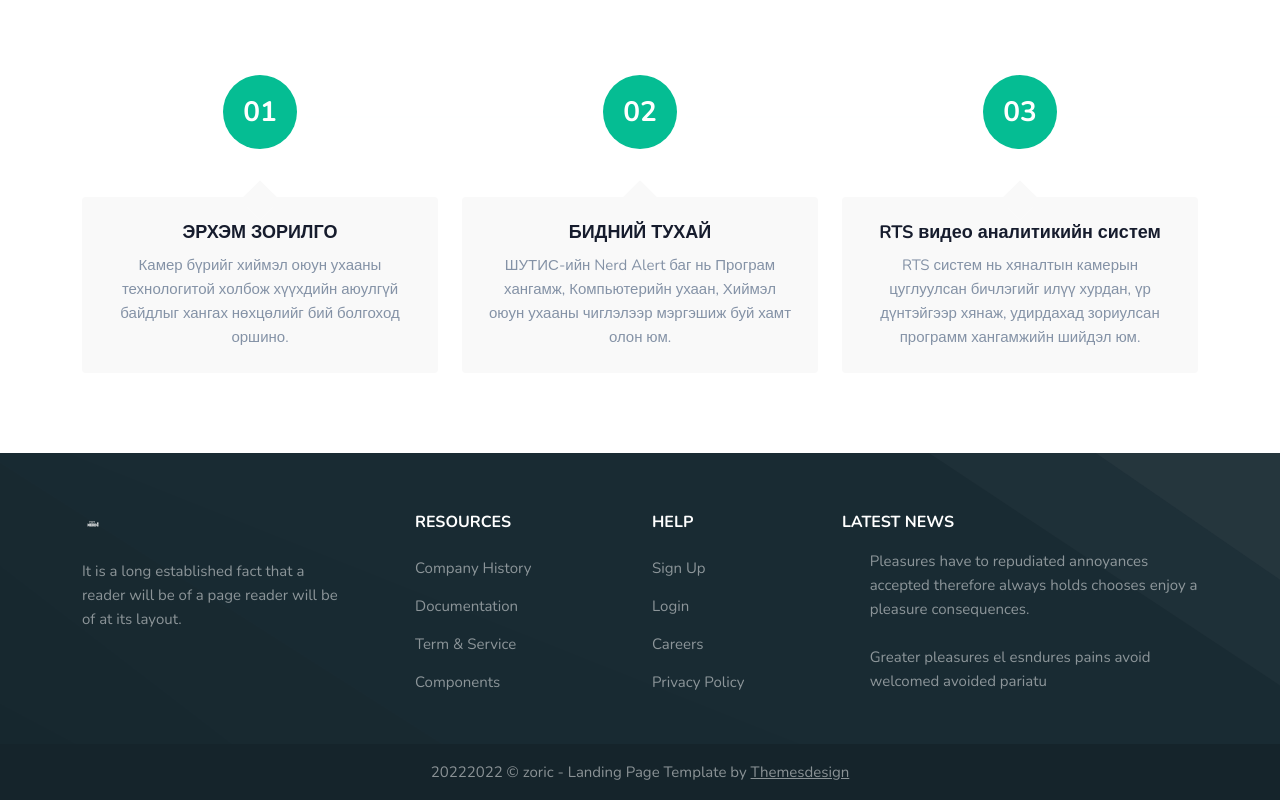
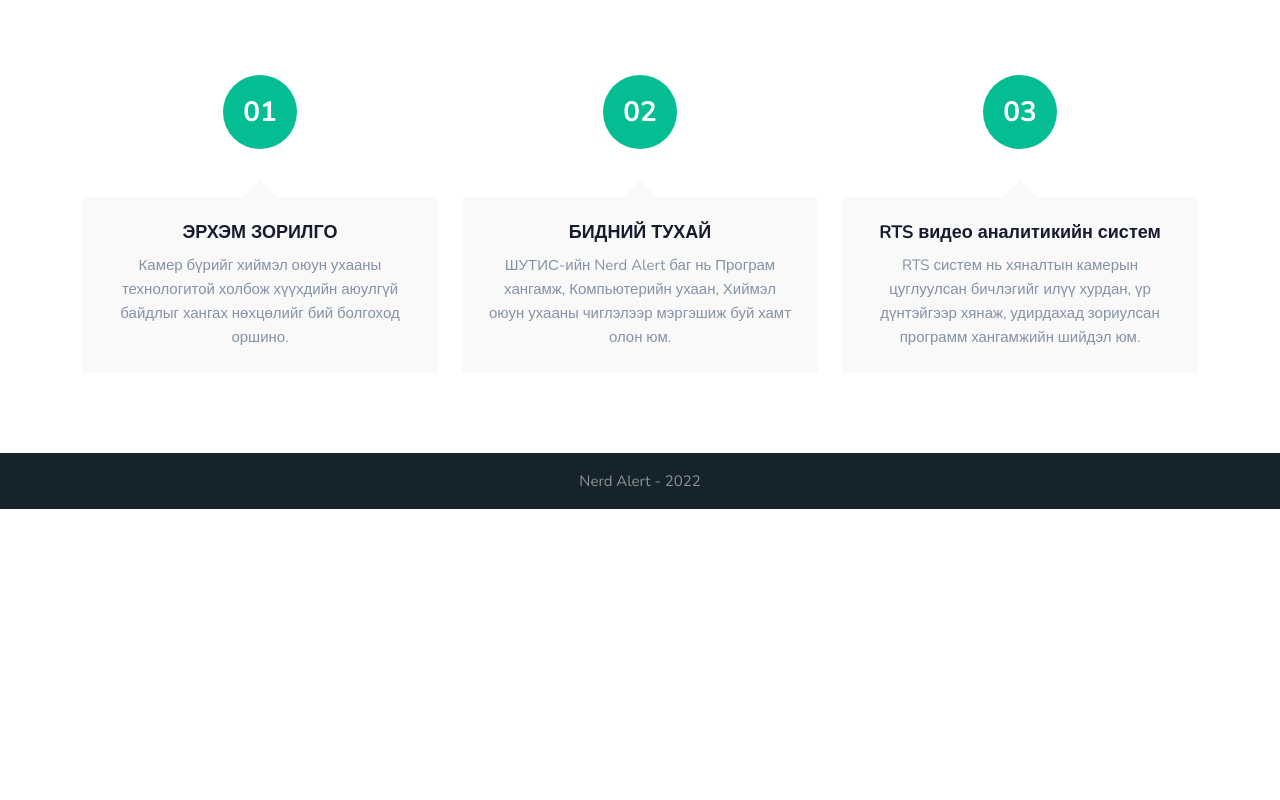
Before and after one commit to nerdalert-mn/nerdalert-web, a plain HTML site: page index.html in a window 1280 px wide. Shown: the part 1678-2478 px from the top of the page. After the commit the page ends 2187 px from the top, so only its background shows below. Drawn offline with nearby package versions, Linux system fonts and the light colour scheme; a web font is replaced by a local one.

Commit message:
remove footer

```diff
--- a/index.html
+++ b/index.html
@@ -296,102 +296,6 @@
 
 
         <!-- START FOOTER -->
-        <footer class="bg-footer">
-            <div class="container">
-                <div class="row">
-                    <div class="col-lg-3">
-                        <div class="mt-4">
-                            <a href="https://themesdesign.in/zoric-react/layout/index-1.html"><img src="zoric%20|%20Responsive%20Bootstrap%205%20Landing%20Page%20Template%20|%20Themesdesign_files/logo-light.png" alt="" height="22"></a>
-                            <p class="text-white-50 mt-3 pt-2 mb-0 ">It is a long established fact that a reader will be of
-                                a page reader will be of at its layout.</p>
-                            <div class="mt-4">
-                                <ul class="list-inline footer-social">
-
-                                    <li class="list-inline-item">
-                                        <a href="#">
-                                            <i class="mdi mdi-facebook"></i>
-                                        </a>
-                                    </li>
-
-                                    <li class="list-inline-item">
-                                        <a href="#">
-                                            <i class="mdi mdi-linkedin"></i>
-                                        </a>
-                                    </li>
-
-                                    <li class="list-inline-item">
-                                        <a href="#">
-                                            <i class="mdi mdi-pinterest"></i>
-                                        </a>
-                                    </li>
-
-                                    <li class="list-inline-item">
-                                        <a href="#">
-                                            <i class="mdi mdi-twitter"></i>
-                                        </a>
-                                    </li>
-
-                                </ul>
-                            </div>
-                        </div>
-                    </div>
-                    <!--end col-->
-
-                    <div class="col-lg-3 col-md-6">
-                        <div class="mt-4 ps-0 ps-lg-5">
-                            <h6 class="text-white text-uppercase fs-16">Resources</h6>
-                            <ul class="list-unstyled footer-link mt-3 mb-0">
-                                <li><a href="#">Company History</a></li>
-                                <li><a href="#">Documentation</a></li>
-                                <li><a href="#">Term &amp; Service</a></li>
-                                <li><a href="#">Components</a></li>
-                            </ul>
-                        </div>
-                    </div>
-                    <!--end col-->
-
-                    <div class="col-lg-2 col-md-6">
-                        <div class="mt-4">
-                            <h6 class="text-white text-uppercase fs-16">Help</h6>
-                            <ul class="list-unstyled footer-link mt-3 mb-0">
-                                <li><a href="#">Sign Up </a></li>
-                                <li><a href="#">Login</a></li>
-                                <li><a href="#">Careers</a></li>
-                                <li><a href="#">Privacy Policy</a></li>
-                            </ul>
-                        </div>
-                    </div>
-                    <!--end col-->
-
-                    <div class="col-lg-4">
-                        <div class="mt-4">
-                            <h6 class="text-white text-uppercase fs-16">Latest news</h6>
-                            <div class="mt-3 mb-0">
-                                <div class="d-flex">
-                                    <i class="mdi mdi-twitter text-white-50 float-start"></i>
-                                    <div class="flex-grow-1">
-                                        <p class="text-white-50 ps-3">Pleasures have to repudiated annoyances accepted
-                                            therefore always holds chooses enjoy a pleasure consequences.</p>
-                                    </div>
-                                </div>
-                                <div class="mt-2">
-                                    <div class="d-flex">
-                                        <i class="mdi mdi-twitter text-white-50 float-start"></i>
-                                        <div class="flex-grow-1">
-                                            <p class="text-white-50 ps-3">Greater pleasures el esndures pains avoid welcomed
-                                                avoided pariatu</p>
-                                        </div>
-                                    </div>
-                                </div>
-                            </div>
-                        </div>
-                    </div>
-                    <!--end col-->
-                </div>
-                <!--end row-->
-            </div>
-            <!--end container-->
-        </footer>
         <!-- END FOOTER -->
 
         <!-- FOOTER-ALT -->
@@ -401,7 +305,7 @@
                     <div class="col-lg-12">
                         <div class="text-center">
                             <p class="text-white-50 mb-0">
-                                <script>document.write(new Date().getFullYear())</script>2022 © zoric - Landing Page Template by <a href="https://themesdesign.in/" target="_blank" class="text-reset text-decoration-underline">Themesdesign</a>
+                                Nerd Alert - <script>document.write(new Date().getFullYear())</script>
                             </p>
                         </div>
                     </div>
```
